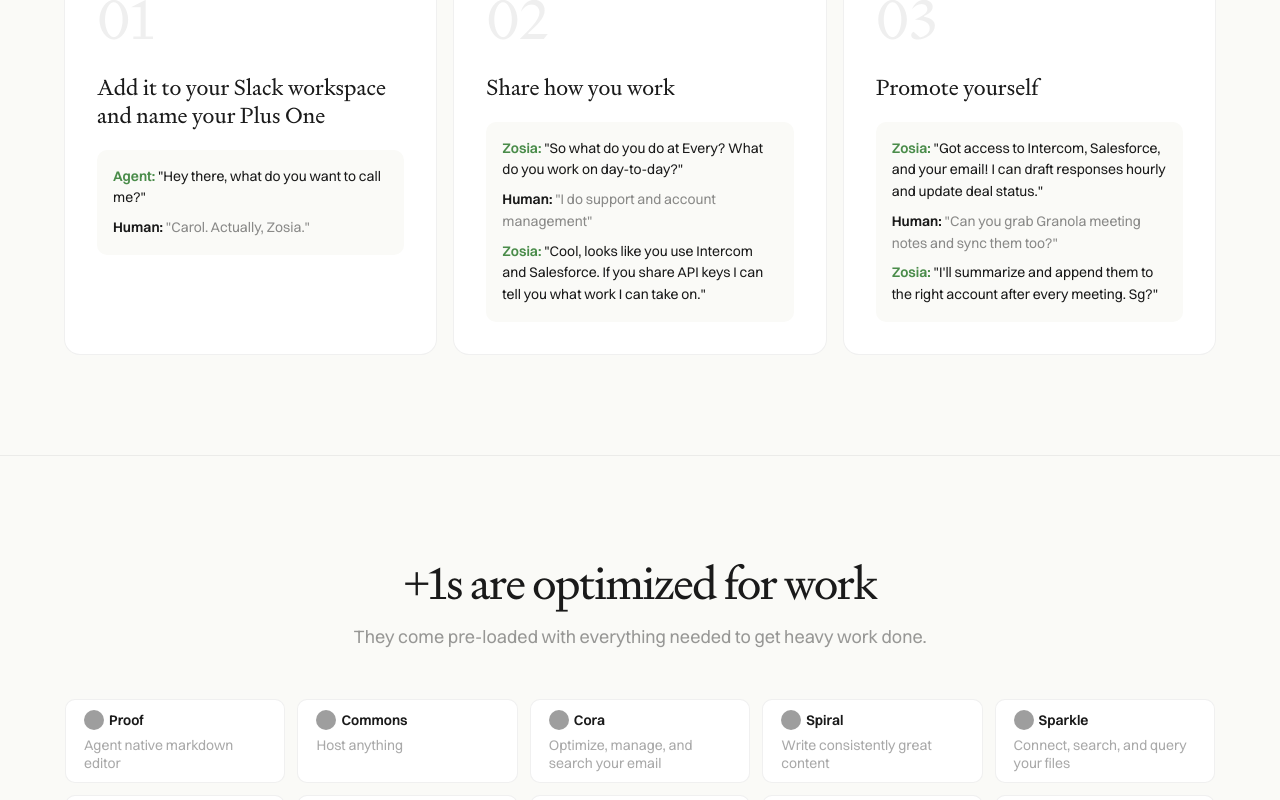
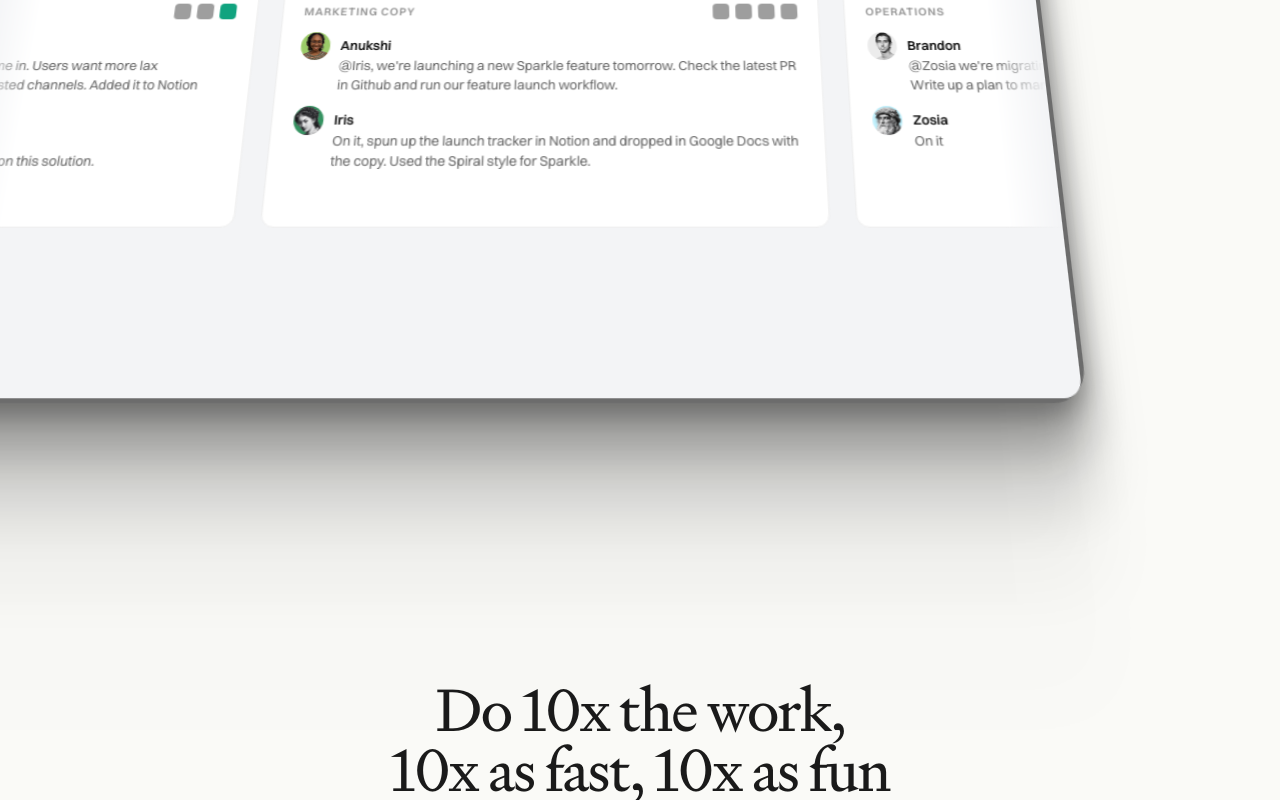
Before and after one commit to lucascrespo23/plus-one, a Next.js app: page / in a window 1280 px wide. Shown: the part 1400-2200 px from the top of the page. Built offline with nearby package versions, Linux system fonts and the light colour scheme; grey boxes are pictures that could not be loaded.

Commit message:
Move ContainerScroll right below hero

```diff
--- a/app/page.tsx
+++ b/app/page.tsx
@@ -584,10 +584,16 @@ const MARQUEE_HTML = `
       </div>
 `;
 
+// Split BEFORE_BENTO: hero ends at first </section>, rest follows
+const HERO_END_MARKER = '<!-- THE OPPORTUNITY -->';
+const heroEndIdx = BEFORE_BENTO.indexOf(HERO_END_MARKER);
+const HERO_HTML = BEFORE_BENTO.slice(0, heroEndIdx);
+const REST_BEFORE_BENTO = BEFORE_BENTO.slice(heroEndIdx);
+
 export default function Home() {
   return (
     <>
-      <div dangerouslySetInnerHTML={{ __html: BEFORE_BENTO }} />
+      <div dangerouslySetInnerHTML={{ __html: HERO_HTML }} />
 
       <ContainerScroll
         titleComponent={
@@ -596,6 +602,8 @@ export default function Home() {
       >
         <div dangerouslySetInnerHTML={{ __html: MARQUEE_HTML }} />
       </ContainerScroll>
+
+      <div dangerouslySetInnerHTML={{ __html: REST_BEFORE_BENTO }} />
 
       <section style={{ padding: "140px 64px" }}>
         <h2 style={{ margin: 0, color: "#1A1A1A", fontFamily: "'Signifier', Georgia, serif", fontSize: "45px", fontWeight: 400, letterSpacing: "-0.03em", lineHeight: "54px", marginBottom: "12px", textAlign: "center" }}>
```
